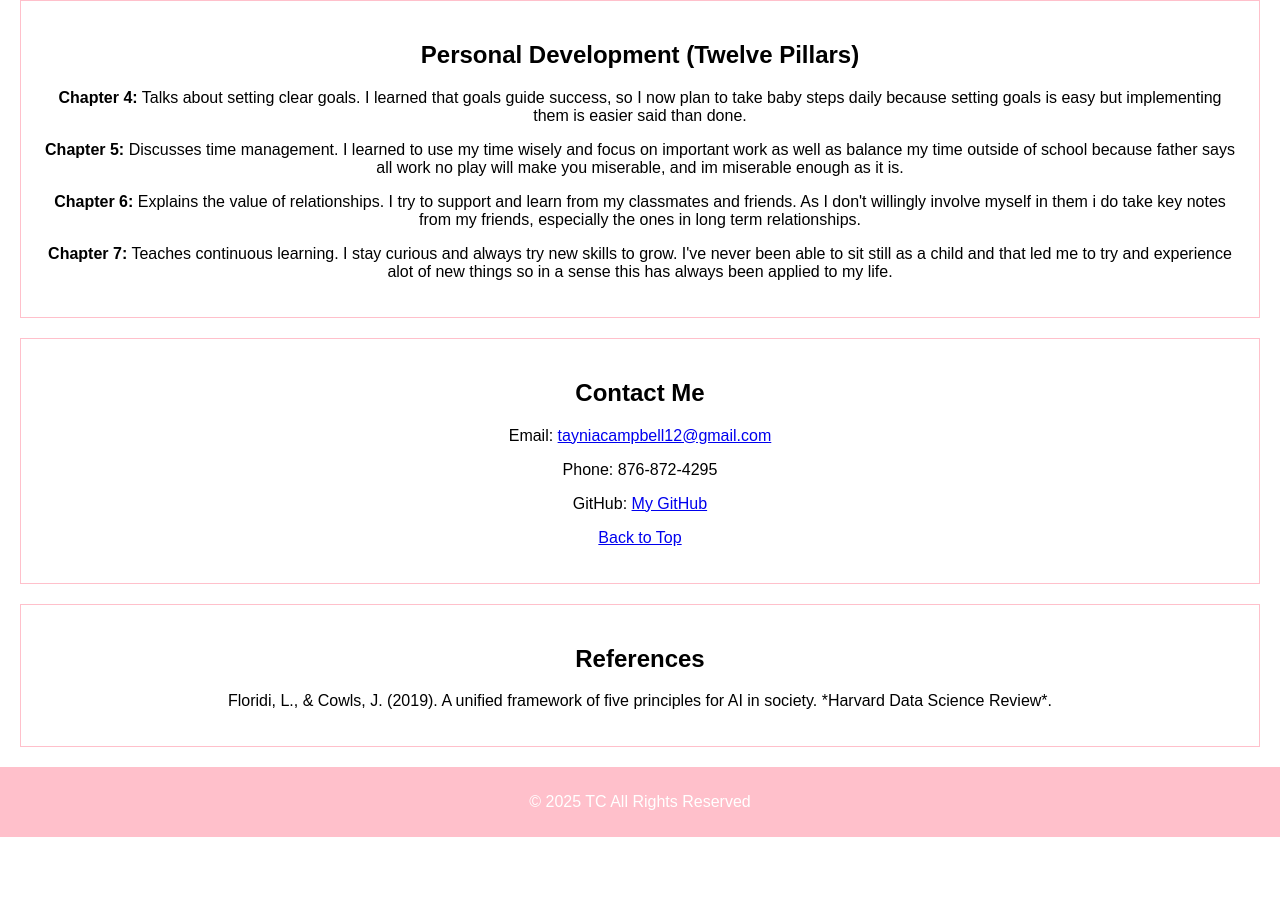
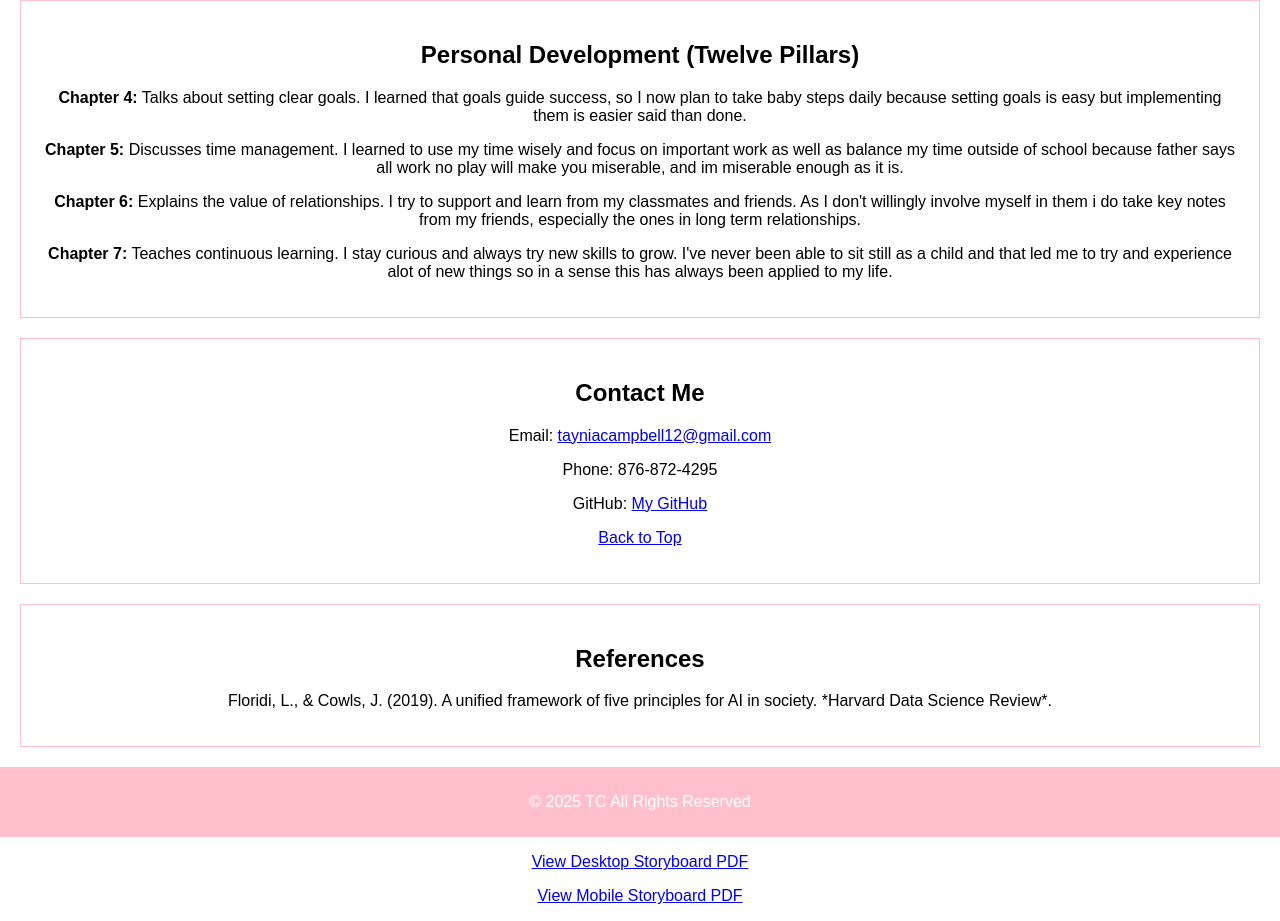
Before and after one commit to tayniacampbell/2305770_IA1_S1AY26, a plain HTML site: page 2305770.IA1.S1AY26/codes/index.html in a window 1280 px wide. Shown: the part 2306-3227 px from the top of the page. Before the commit the page ends 3143 px from the top, so only its background shows below. Drawn offline with Linux system fonts and the light colour scheme; files that its build step writes are made by us from their sources.

Commit message:
Update index.html

```diff
--- a/2305770.IA1.S1AY26/codes/index.html
+++ b/2305770.IA1.S1AY26/codes/index.html
@@ -229,6 +229,13 @@ I love photography and volenteering my free time at local beach clean ups, at th
   <footer>
     <p>© 2025 TC All Rights Reserved</p>
   </footer>
+<p>
+  <a href="../desktop layout.pdf" target="_blank">View Desktop Storyboard PDF</a>
+</p>
+
+<p>
+  <a href="../mobile layout.pdf" target="_blank">View Mobile Storyboard PDF</a>
+</p>
 
 </body>
 </html>
```
